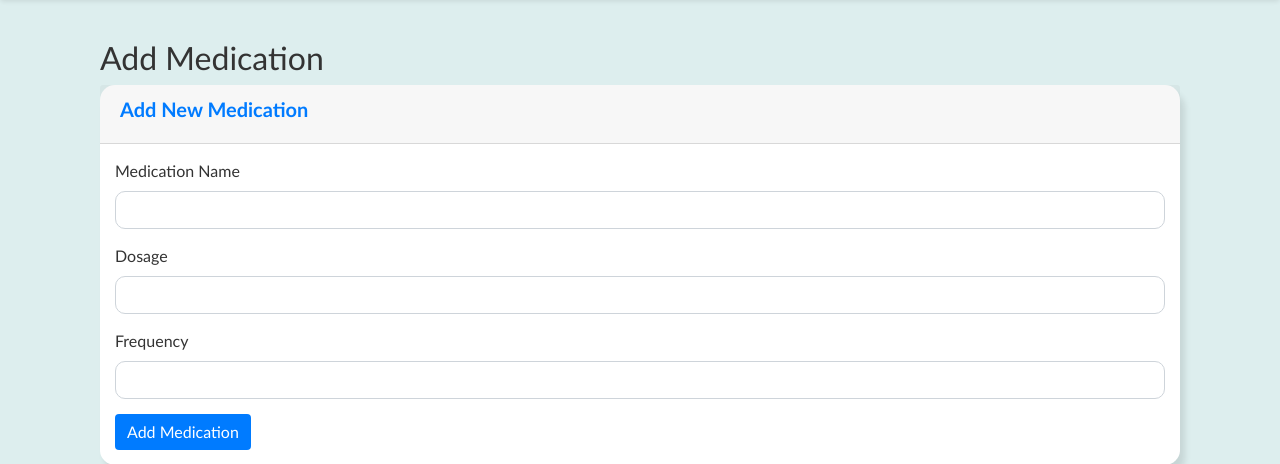
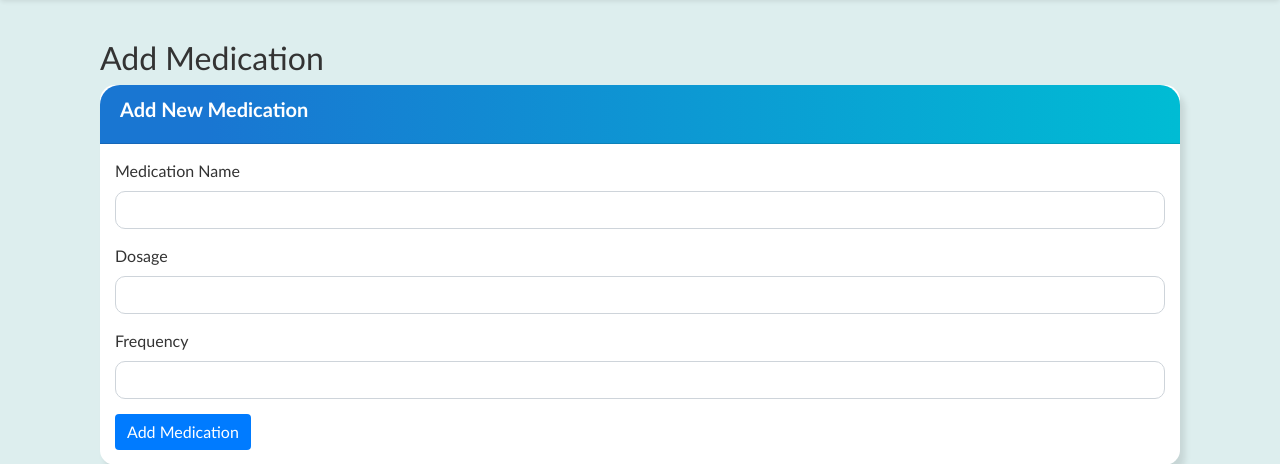
Before and after one commit to m-ismail-x2/medicloud, a Flask app: page /add_medication in a window 1280 px wide. Shown: the part 57-521 px from the top of the page. Run offline with Flask 3, Linux system fonts and the light colour scheme; the visitor is signed in with stand-in values (Sample User, id 1); some libraries are stand-ins or nearby versions.

Commit message:
Feat: make a gradiant for card header

```diff
--- a/static/css/styles.css
+++ b/static/css/styles.css
@@ -133,13 +133,13 @@ nav img {
     border-top-right-radius: 20px;
 }
 
-div.card-header.text-white {
-    background-color: #007bff;
-    border-radius: 15px 15px 0 0;
+.card-header:first-child {
+    background: linear-gradient(90deg, #1976d2 10%, #00bcd4 100%) !important;
+    color: #fff;
+    border-radius: 20px 20px 0 0;
 }
 
 .card-title {
-    color: #007bff;
     font-size: 1.25rem;
     font-weight: bold;
     margin-bottom: 10px;
```
